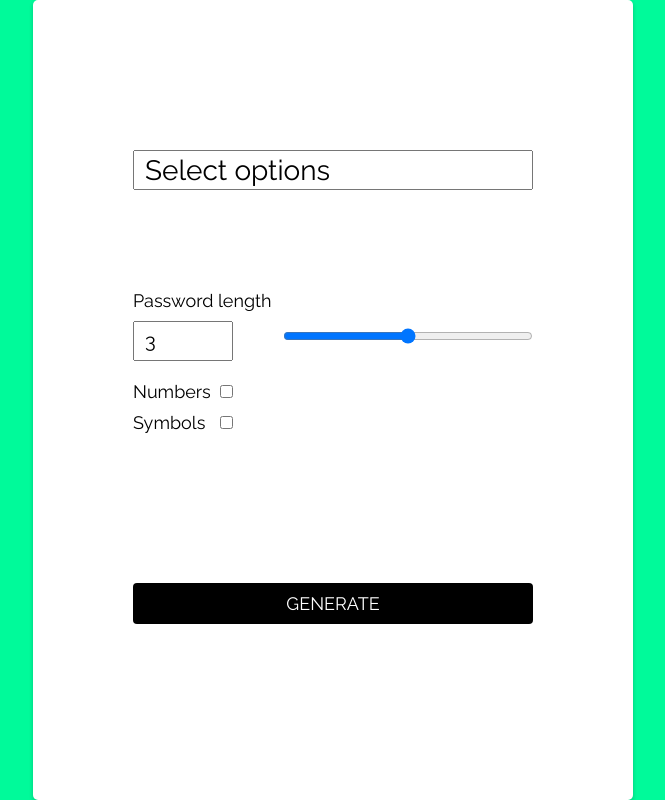
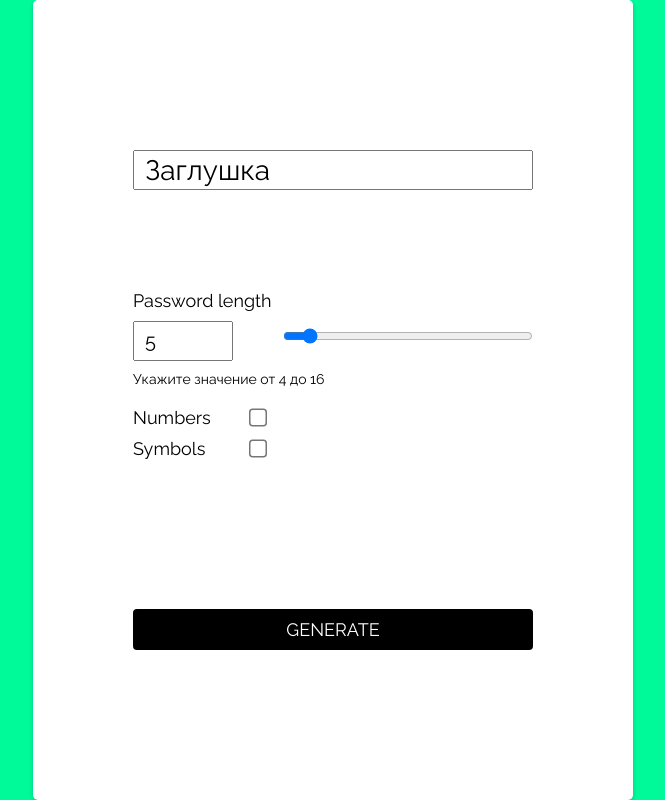
Before and after one commit to FloMaister/pass-generator, a React (Create React App) app: page / in a window 1280 px wide. Shown: the whole page, without its empty margins (307-972 px from the left). Built offline with nearby package versions, Linux system fonts and the light colour scheme.

Commit message:
Validate form

```diff
--- a/src/components/app/app.jsx
+++ b/src/components/app/app.jsx
@@ -1,39 +1,57 @@
 import { useState } from "react";
+
+import SelectValue from "../selectValue/selectValue";
+import IncorrectValue from "../incorrectValue/incorrectValue";
 
 import './app.scss';
 
-const App = (props) => {
+const App = () => {
+    let [number, setNumber] = useState(5);
+
+    function handleChange(e) {
+        setNumber(number = e.target.value)
+    }
 
     return (
         <div className="wrapper">
             <div className="item">
-                <input type="text"
-                className="item__box"
-                value="Select options"/>
+                <input type="text" className="item__box" value='Заглушка'/>
                 <form className="item__form">
-                    <label
-                    className="item__label"
-                    htmlFor="number">
+                    <label className="item__label" htmlFor="number">
                         Password length
                     </label>
                     <div className="item__wrapper-range">
                         <input
                         className="item__input-number"
-                        type="text" name="number"
+                        type="number"
+                        name="number"
                         id="number"
-                        value="3" />
-
-                        <input className="item__range" type="range" name="range" id="range" />
+                        value={number}
+                        defaultValue={number}
+                        onChange={handleChange}
+                        pattern="[0-9]{4,16}"
+                        placeholder="Число"
+                        maxLength={6} />
+                        <input
+                        className="item__range"
+                        type="range"
+                        name="range"
+                        id="range"
+                        value={number}
+                        defaultValue={number}
+                        onChange={handleChange}
+                        min={4}
+                        max={16} />
                     </div>
-
+                    <Validator number={number}/>
                     <div className="item__wrapper-numbers">
                         <label htmlFor="checkbox-number">Numbers</label>
-                        <input type="checkbox" name="numbers" id="checkbox-numbers" />
+                        <input className="item__checkbox-numbers" type="checkbox" name="numbers" id="checkbox-numbers" />
                     </div>
 
                     <div className="item__wrapper-symbols">
                         <label htmlFor="checkbox-symbols">Symbols</label>
-                        <input type="checkbox" name="symbols" id="checkbox-symbols" />
+                        <input className="item__checkbox-symbols" type="checkbox" name="symbols" id="checkbox-symbols" />
                     </div>
 
                     <input className="item__submit" type="submit" value="Generate"/>
@@ -43,4 +61,14 @@ const App = (props) => {
     )
 }
 
+const Validator = (props) => {
+    const {number} = props;
+
+    if (number > 16 || number < 4) {
+        return <IncorrectValue/>
+    } else {
+        return <SelectValue/>
+    }
+}
+
 export default App;
--- a/src/components/app/app.scss
+++ b/src/components/app/app.scss
@@ -52,15 +52,21 @@
         margin-top: 20px;
         display: flex;
         justify-content: space-between;
-        width: 100px;
+        width: 135px;
         font-size: var(--fz-18);
+    }
+    &__checkbox-numbers {
+        zoom: 1.5;
     }
     &__wrapper-symbols {
         margin-top: var(--mt-10);
         display: flex;
         justify-content: space-between;
-        width: 100px;
+        width: 135px;
         font-size: var(--fz-18);
+    }
+    &__checkbox-symbols {
+        zoom: 1.5;
     }
     &__submit {
         margin-top: 150px;
--- /dev/null
+++ b/src/components/incorrectValue/incorrectValue.jsx
@@ -0,0 +1,9 @@
+import './incorrectValue.scss';
+
+const IncorrectValue = () => {
+    return (
+        <div className="incorrectValue">Укажите значение от 4 до 16</div>
+    )
+}
+
+export default IncorrectValue;
--- /dev/null
+++ b/src/components/incorrectValue/incorrectValue.scss
@@ -0,0 +1,5 @@
+.incorrectValue {
+    margin-top: var(--mt-10);
+    color: red;
+    font-size: 14px;
+}
--- /dev/null
+++ b/src/components/selectValue/selectValue.jsx
@@ -0,0 +1,9 @@
+import './selectValue.scss';
+
+const SelectValue = () => {
+    return (
+        <div className="selectValue">Укажите значение от 4 до 16</div>
+    )
+}
+
+export default SelectValue;
--- /dev/null
+++ b/src/components/selectValue/selectValue.scss
@@ -0,0 +1,4 @@
+.selectValue {
+    margin-top: var(--mt-10);
+    font-size: 14px;
+}
```
Also changed, not shown: src/styles/variables.scss (renamed from src/styles/_variables.scss).
